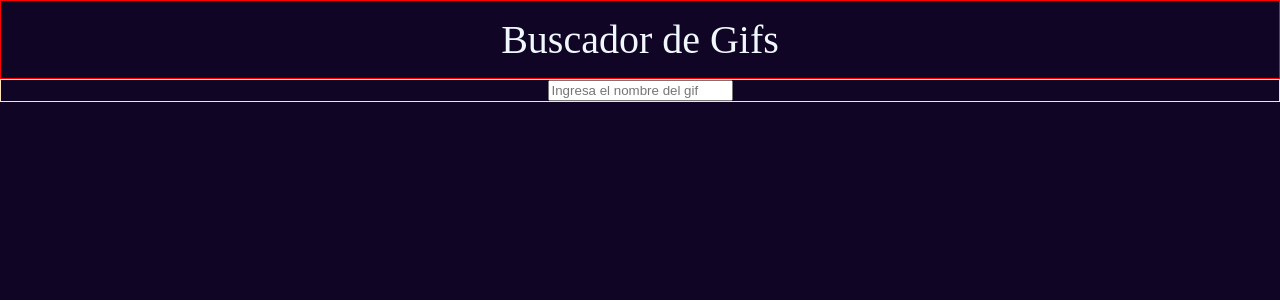
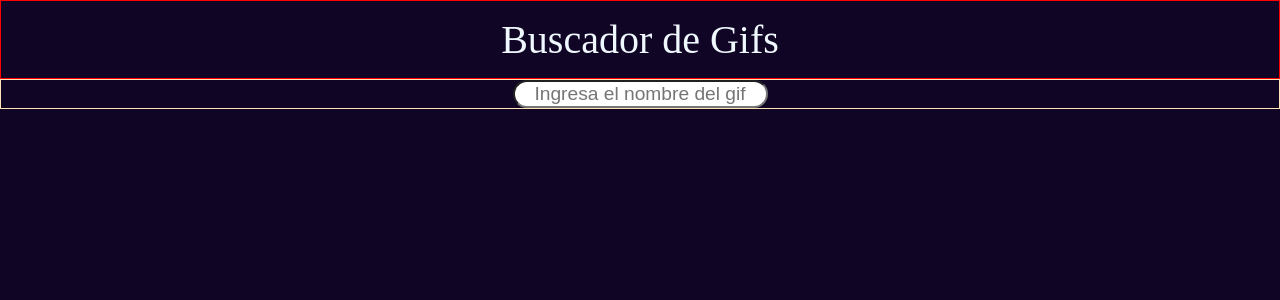
Before and after one commit to ELRODRY/consumir-api-app, a React (Vite) app: page / in a window 1280 px wide. Shown: the top 300 px of the page. Built offline with nearby package versions, Linux system fonts and the light colour scheme.

Commit message:
modificando input

```diff
--- a/src/App.css
+++ b/src/App.css
@@ -26,3 +26,10 @@ header {
   justify-content: center;
   align-items: center;
 }
+
+#inputBox {
+  border-radius: 25px;
+  text-align: center;
+  font-size: 1.2rem;
+  width: 100%;
+}
--- a/src/App.jsx
+++ b/src/App.jsx
@@ -47,7 +47,7 @@ function App() {
 
       <div id="buscador" >
         <form onSubmit={(event) => handleSubmit(event)}> {/* form por defecto al apretar enter envia la informacion*/}
-          <input         // primera implementación en el codigo luego lo pusimos en un form para poder enviar la información
+          <input id="inputBox"        // primera implementación en el codigo luego lo pusimos en un form para poder enviar la información
             type='text'
             placeholder='Ingresa el nombre del gif'
             value={inputValue}
```
